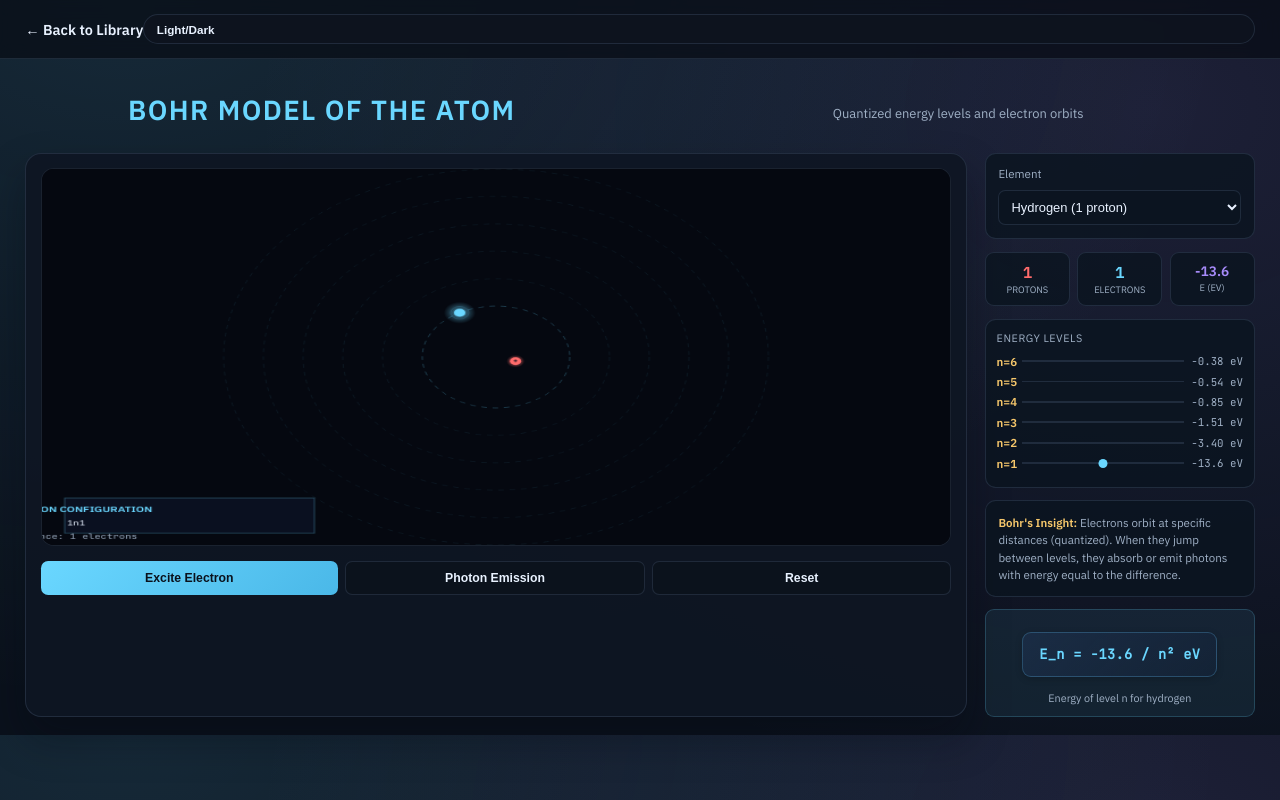
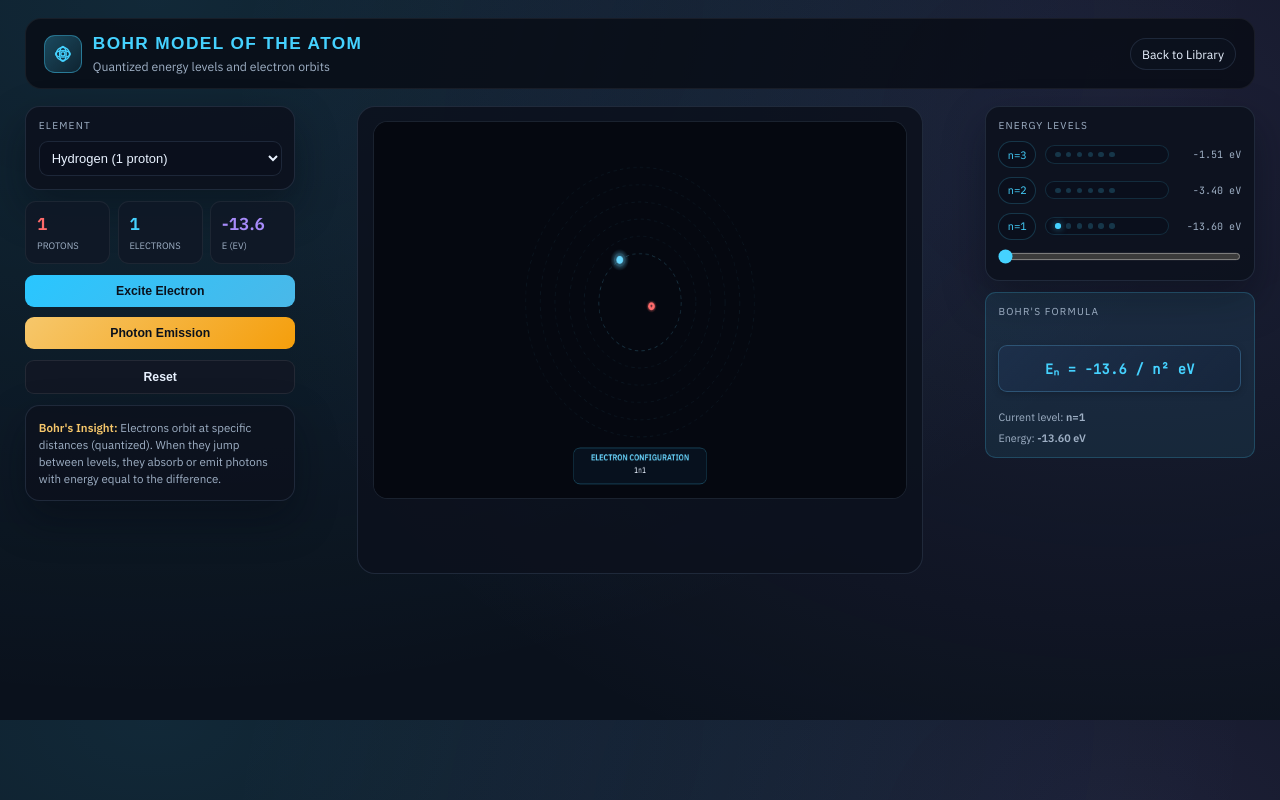
Before and after one commit to awork5814-hue/physics-sim-site, a website: page simulations/bohr.html in a window 1280 px wide. Drawn offline with Linux system fonts and the light colour scheme.

Commit message:
Upgrade Bohr Model simulation with enhanced animations

```diff
--- a/simulations/bohr.html
+++ b/simulations/bohr.html
@@ -10,139 +10,286 @@
   <link href="https://fonts.googleapis.com/css2?family=IBM+Plex+Sans:wght@400;500;600&family=JetBrains+Mono:wght@400&display=swap" rel="stylesheet">
   <style>
     :root {
-      --accent: #6ad7ff;
+      --accent: #45d2ff;
       --accent-2: #f6c76b;
-      --electron: #6ad7ff;
+      --electron: #45d2ff;
       --proton: #ff6b6b;
       --neutron: #9fb0c5;
       --photon: #a78bfa;
-      --sim-bg: rgba(10, 16, 26, 0.95);
       --sim-text: #e9f2ff;
       --sim-muted: #9fb0c5;
       --sim-border: rgba(120, 150, 190, 0.18);
-      --panel: rgba(15, 22, 35, 0.92);
+      --panel: rgba(12, 18, 30, 0.92);
+      --panel-2: rgba(16, 24, 38, 0.92);
     }
 
     body {
       margin: 0;
       background:
-        radial-gradient(1100px 700px at 10% 0%, rgba(106, 215, 255, 0.12), transparent),
-        radial-gradient(900px 700px at 90% 15%, rgba(167, 139, 250, 0.12), transparent),
+        radial-gradient(1100px 700px at 12% 0%, rgba(69, 210, 255, 0.12), transparent),
+        radial-gradient(900px 700px at 88% 18%, rgba(167, 139, 250, 0.12), transparent),
         #0a111c;
       color: var(--sim-text);
       font-family: "IBM Plex Sans", sans-serif;
     }
 
-    .page { min-height: 100vh; display: flex; flex-direction: column; }
-
-    .topbar {
-      display: flex; justify-content: space-between; align-items: center;
-      padding: 16px 28px; border-bottom: 1px solid var(--sim-border);
-      backdrop-filter: blur(10px); background: rgba(8, 12, 20, 0.7);
-      position: sticky; top: 0; z-index: 10;
+    .bohr-page {
+      min-height: 100vh;
+      display: flex;
+      flex-direction: column;
+      padding: 20px 28px 32px;
+      gap: 18px;
     }
 
-    .topbar a { color: var(--sim-text); text-decoration: none; font-weight: 600; }
-    .toggle {
-      display: inline-flex; gap: 8px; align-items: center; padding: 8px 14px;
-      border: 1px solid var(--sim-border); border-radius: 999px; background: rgba(14, 20, 32, 0.8);
-      cursor: pointer; color: var(--sim-text);
+    .bohr-header {
+      display: flex;
+      align-items: center;
+      justify-content: space-between;
+      padding: 16px 20px;
+      border-radius: 18px;
+      background: rgba(8, 12, 20, 0.8);
+      border: 1px solid rgba(255, 255, 255, 0.06);
     }
 
-    header.hero {
-      text-align: center; padding: 20px 20px 10px;
+    .bohr-title {
+      display: flex;
+      gap: 12px;
+      align-items: center;
     }
 
-    header.hero h1 {
-      letter-spacing: 0.05em; text-transform: uppercase; font-size: clamp(1.4rem, 2.4vw, 2rem);
-      margin: 0 0 8px; color: var(--accent);
+    .bohr-icon {
+      width: 42px;
+      height: 42px;
+      border-radius: 12px;
+      background: linear-gradient(135deg, rgba(69, 210, 255, 0.3), rgba(69, 210, 255, 0.1));
+      border: 1px solid rgba(69, 210, 255, 0.4);
+      display: grid;
+      place-items: center;
+      color: var(--accent);
     }
 
-    header.hero p { color: var(--sim-muted); margin: 0; font-size: 0.9rem; }
-
-    .layout {
-      display: grid; grid-template-columns: 1.2fr 300px; gap: 20px;
-      padding: 10px 28px 20px;
+    .bohr-title h1 {
+      margin: 0;
+      font-size: 1.2rem;
+      letter-spacing: 0.08em;
+      text-transform: uppercase;
+      font-family: "Space Grotesk", sans-serif;
+      color: var(--accent);
     }
 
-    .panel {
-      background: var(--panel); border: 1px solid var(--sim-border);
-      border-radius: 18px; padding: 16px; box-shadow: 0 24px 45px rgba(5, 10, 18, 0.35);
+    .bohr-title p {
+      margin: 4px 0 0;
+      font-size: 0.85rem;
+      color: var(--sim-muted);
+    }
+
+    .bohr-back {
+      text-decoration: none;
+      color: var(--sim-text);
+      font-size: 0.85rem;
+      padding: 8px 12px;
+      border-radius: 999px;
+      border: 1px solid var(--sim-border);
+      background: rgba(12, 18, 30, 0.8);
+    }
+
+    .bohr-grid {
+      display: grid;
+      grid-template-columns: 300px minmax(0, 1fr) 300px;
+      gap: 18px;
+    }
+
+    .bohr-card {
+      background: var(--panel);
+      border: 1px solid var(--sim-border);
+      border-radius: 16px;
+      padding: 14px;
+      box-shadow: 0 20px 45px rgba(5, 10, 18, 0.4);
+    }
+
+    .card-title {
+      font-size: 0.7rem;
+      text-transform: uppercase;
+      letter-spacing: 0.12em;
+      color: var(--sim-muted);
+      margin-bottom: 10px;
+    }
+
+    select {
+      width: 100%;
+      padding: 10px;
+      border-radius: 10px;
+      border: 1px solid var(--sim-border);
+      background: rgba(10, 16, 28, 0.9);
+      color: var(--sim-text);
+      font-size: 0.9rem;
+    }
+
+    .stats-grid {
+      display: grid;
+      grid-template-columns: repeat(3, minmax(0, 1fr));
+      gap: 8px;
+    }
+
+    .stat-card {
+      border-radius: 12px;
+      border: 1px solid rgba(255, 255, 255, 0.06);
+      padding: 12px;
+      text-align: left;
+      background: var(--panel-2);
+    }
+
+    .stat-value { font-size: 1.2rem; font-weight: 700; color: var(--accent); }
+    .stat-label { font-size: 0.65rem; color: var(--sim-muted); text-transform: uppercase; margin-top: 4px; }
+    .stat-card.protons .stat-value { color: var(--proton); }
+    .stat-card.electrons .stat-value { color: var(--electron); }
+    .stat-card.energy .stat-value { color: var(--photon); }
+
+    .bohr-btn {
+      width: 100%;
+      padding: 10px 12px;
+      border-radius: 10px;
+      border: none;
+      cursor: pointer;
+      font-weight: 600;
+      font-size: 0.85rem;
+      color: #0a111c;
+    }
+
+    .bohr-btn.primary {
+      background: linear-gradient(135deg, #29c6ff, #4ab8e8);
+    }
+
+    .bohr-btn.secondary {
+      background: linear-gradient(135deg, #f6c76b, #f59e0b);
+    }
+
+    .bohr-btn.ghost {
+      background: rgba(18, 24, 36, 0.9);
+      color: var(--sim-text);
+      border: 1px solid rgba(255, 255, 255, 0.08);
+    }
+
+    .energy-slider {
+      width: 100%;
+      accent-color: var(--accent);
+    }
+
+    .energy-row {
+      display: grid;
+      grid-template-columns: 42px 1fr 70px;
+      gap: 10px;
+      align-items: center;
+      margin-bottom: 10px;
+    }
+
+    .energy-pill {
+      display: inline-flex;
+      align-items: center;
+      justify-content: center;
+      padding: 6px 8px;
+      border-radius: 999px;
+      border: 1px solid rgba(69, 210, 255, 0.2);
+      background: rgba(10, 16, 28, 0.9);
+      font-size: 0.75rem;
+      color: var(--accent);
+    }
+
+    .energy-value {
+      font-family: 'JetBrains Mono', monospace;
+      font-size: 0.7rem;
+      color: var(--sim-muted);
+      text-align: right;
+    }
+
+    .energy-dots {
+      display: flex;
+      gap: 6px;
+      align-items: center;
+      padding: 6px 10px;
+      border-radius: 999px;
+      background: rgba(10, 16, 28, 0.9);
+      border: 1px solid rgba(69, 210, 255, 0.15);
+    }
+
+    .energy-dot {
+      width: 6px;
+      height: 6px;
+      border-radius: 50%;
+      background: rgba(69, 210, 255, 0.2);
+    }
+
+    .energy-dot.active {
+      background: var(--accent);
+      box-shadow: 0 0 8px rgba(69, 210, 255, 0.6);
+    }
+
+    .bohr-stack {
+      display: flex;
+      flex-direction: column;
+      gap: 12px;
+    }
+
+    .bohr-canvas-card {
+      background: var(--panel);
+      border: 1px solid var(--sim-border);
+      border-radius: 20px;
+      padding: 16px;
+      min-height: 520px;
+      display: flex;
+      flex-direction: column;
+      gap: 12px;
     }
 
     canvas {
-      width: 100%; height: 420px; background: #050810;
-      border-radius: 14px; border: 1px solid var(--sim-border);
+      width: 100%;
+      height: 420px;
+      background: #050810;
+      border-radius: 16px;
+      border: 1px solid var(--sim-border);
     }
 
-    .controls { display: flex; flex-direction: column; gap: 14px; }
-
-    .control-group {
-      background: rgba(11, 20, 32, 0.8); border: 1px solid var(--sim-border);
-      border-radius: 12px; padding: 14px;
-    }
-
-    .control-label {
-      display: flex; justify-content: space-between; align-items: center;
-      font-size: 0.8rem; color: var(--sim-muted); margin-bottom: 10px;
-    }
-
-    .control-label strong { color: var(--accent); font-weight: 500; }
-
-    input[type="range"] { width: 100%; }
-
-    select {
-      width: 100%; padding: 10px; border-radius: 8px;
-      border: 1px solid var(--sim-border); background: #0b1420;
-      color: var(--sim-text); font-size: 0.9rem;
-    }
-
-    .stats-row {
-      display: flex; gap: 8px; flex-wrap: wrap;
-    }
-
-    .stat-card {
-      background: rgba(11, 20, 32, 0.8); border: 1px solid var(--sim-border);
-      border-radius: 10px; padding: 10px 14px; text-align: center; flex: 1; min-width: 70px;
-    }
-
-    .stat-value { font-size: 1.1rem; font-weight: 700; color: var(--accent); }
-    .stat-label { font-size: 0.65rem; color: var(--sim-muted); text-transform: uppercase; margin-top: 2px; }
-    .stat-card.protons .stat-value { color: var(--proton); }
-    .stat-card.electrons .stat-value { color: var(--electron); }
-    .stat-card.energy .stat-value { color: var(--photon); font-size: 0.95rem; }
-
     .energy-levels {
-      background: rgba(11, 20, 32, 0.8); border: 1px solid var(--sim-border);
-      border-radius: 12px; padding: 12px;
-    }
-
-    .level-title {
-      font-size: 0.75rem; text-transform: uppercase; letter-spacing: 0.05em;
-      color: var(--sim-muted); margin-bottom: 10px;
+      display: flex;
+      flex-direction: column;
+      gap: 10px;
     }
 
     .level-bar {
-      display: flex; align-items: center; gap: 8px; margin: 6px 0;
+      display: grid;
+      grid-template-columns: 40px 1fr 70px;
+      gap: 8px;
+      align-items: center;
       font-size: 0.8rem;
     }
 
-    .level-n { color: var(--accent-2); font-weight: 600; width: 20px; }
+    .level-n { color: var(--accent); font-weight: 600; }
     .level-line {
-      flex: 1; height: 2px; background: var(--sim-border);
+      height: 12px;
+      border-radius: 999px;
+      background: rgba(10, 16, 28, 0.9);
+      border: 1px solid rgba(69, 210, 255, 0.15);
       position: relative;
+      overflow: hidden;
     }
 
     .level-electron {
-      position: absolute; top: -4px; width: 10px; height: 10px;
-      background: var(--electron); border-radius: 50%; transform: translateX(-50%);
+      position: absolute;
+      top: 2px;
+      width: 8px;
+      height: 8px;
+      background: var(--electron);
+      border-radius: 50%;
+      transform: translateX(-50%);
     }
 
-    .level-e { color: var(--sim-muted); font-family: 'JetBrains Mono', monospace; font-size: 0.75rem; }
+    .level-e { color: var(--sim-muted); font-family: 'JetBrains Mono', monospace; font-size: 0.75rem; text-align: right; }
 
     .photon-panel {
-      background: rgba(167, 139, 250, 0.1); border: 1px solid rgba(167, 139, 250, 0.3);
-      border-radius: 12px; padding: 12px;
+      background: rgba(167, 139, 250, 0.12);
+      border: 1px solid rgba(167, 139, 250, 0.3);
+      border-radius: 12px;
+      padding: 12px;
     }
 
     .photon-title { font-size: 0.75rem; color: var(--photon); text-transform: uppercase; margin-bottom: 8px; }
@@ -150,55 +297,66 @@
     .photon-series { font-size: 0.75rem; color: var(--sim-muted); margin-top: 4px; }
 
     .formula-box {
-      background: rgba(106, 215, 255, 0.08); border: 1px solid rgba(106, 215, 255, 0.2);
-      border-radius: 10px; padding: 12px; text-align: center;
+      background: rgba(69, 210, 255, 0.08);
+      border: 1px solid rgba(69, 210, 255, 0.2);
+      border-radius: 12px;
+      padding: 14px;
+      display: flex;
+      flex-direction: column;
+      gap: 8px;
     }
 
-    .formula { font-family: 'JetBrains Mono', monospace; font-size: 0.95rem; color: var(--accent); }
-    .formula-desc { font-size: 0.75rem; color: var(--sim-muted); margin-top: 4px; }
-
-    .btn-row { display: flex; gap: 8px; }
-
-    button {
-      flex: 1; padding: 10px; border-radius: 8px; border: 1px solid var(--sim-border);
-      background: rgba(12, 18, 28, 0.8); color: var(--sim-text); cursor: pointer;
-      font-weight: 600; font-size: 0.85rem;
+    .formula {
+      font-family: 'JetBrains Mono', monospace;
+      font-size: 0.95rem;
+      color: var(--accent);
     }
 
-    button:hover { border-color: var(--accent); }
-    button.primary { background: linear-gradient(135deg, var(--accent), #4ab8e8); border: none; color: #0a111c; }
+    .formula-desc { font-size: 0.75rem; color: var(--sim-muted); }
 
-    @media (max-width: 980px) {
-      .layout { grid-template-columns: 1fr; }
-      canvas { height: 320px; }
+    .insight {
+      font-size: 0.8rem;
+      color: var(--sim-muted);
+      line-height: 1.5;
+    }
+
+    @media (max-width: 1100px) {
+      .bohr-grid {
+        grid-template-columns: 1fr;
+      }
+      .bohr-canvas-card {
+        min-height: 420px;
+      }
+      canvas {
+        height: 320px;
+      }
     }
   </style>
 </head>
 <body>
-  <div class="page">
-    <div class="topbar">
-      <a href="/index.html">← Back to Library</a>
-      <button class="toggle" id="themeToggle">Light/Dark</button>
-    </div>
-
-    <header class="hero">
-      <h1>Bohr Model of the Atom</h1>
-      <p>Quantized energy levels and electron orbits</p>
+  <div class="bohr-page">
+    <header class="bohr-header">
+      <div class="bohr-title">
+        <div class="bohr-icon">
+          <svg width="22" height="22" viewBox="0 0 24 24" fill="none" stroke="currentColor" stroke-width="1.6" stroke-linecap="round" stroke-linejoin="round" aria-hidden="true">
+            <circle cx="12" cy="12" r="2.5"></circle>
+            <ellipse cx="12" cy="12" rx="9" ry="4"></ellipse>
+            <ellipse cx="12" cy="12" rx="4" ry="9"></ellipse>
+            <ellipse cx="12" cy="12" rx="8" ry="8" transform="rotate(45 12 12)"></ellipse>
+          </svg>
+        </div>
+        <div>
+          <h1>Bohr Model of the Atom</h1>
+          <p>Quantized energy levels and electron orbits</p>
+        </div>
+      </div>
+      <a class="bohr-back" href="/index.html">Back to Library</a>
     </header>
 
-    <section class="layout">
-      <div class="panel">
-        <canvas id="bohrCanvas" width="800" height="480"></canvas>
-        <div class="btn-row" style="margin-top: 12px;">
-          <button id="exciteBtn" class="primary">Excite Electron</button>
-          <button id="decayBtn">Photon Emission</button>
-          <button id="resetBtn">Reset</button>
-        </div>
-      </div>
-
-      <div class="controls">
-        <div class="control-group">
-          <div class="control-label">Element</div>
+    <section class="bohr-grid">
+      <aside class="bohr-left bohr-stack">
+        <div class="bohr-card">
+          <div class="card-title">Element</div>
           <select id="element">
             <option value="1,0">Hydrogen (1 proton)</option>
             <option value="2,1">Helium (2 protons)</option>
@@ -208,7 +366,7 @@
           </select>
         </div>
 
-        <div class="stats-row">
+        <div class="stats-grid">
           <div class="stat-card protons">
             <div class="stat-value" id="statProtons">1</div>
             <div class="stat-label">Protons</div>
@@ -223,14 +381,12 @@
           </div>
         </div>
 
-        <div class="energy-levels" id="energyLevels">
-          <div class="level-title">Energy Levels</div>
-          <div class="level-bar"><span class="level-n">n=6</span><div class="level-line" id="level6"></div><span class="level-e">-0.38 eV</span></div>
-          <div class="level-bar"><span class="level-n">n=5</span><div class="level-line" id="level5"></div><span class="level-e">-0.54 eV</span></div>
-          <div class="level-bar"><span class="level-n">n=4</span><div class="level-line" id="level4"></div><span class="level-e">-0.85 eV</span></div>
-          <div class="level-bar"><span class="level-n">n=3</span><div class="level-line" id="level3"></div><span class="level-e">-1.51 eV</span></div>
-          <div class="level-bar"><span class="level-n">n=2</span><div class="level-line" id="level2"></div><span class="level-e">-3.40 eV</span></div>
-          <div class="level-bar"><span class="level-n">n=1</span><div class="level-line" id="level1"><div class="level-electron" style="left: 50%;"></div></div><span class="level-e">-13.6 eV</span></div>
+        <button id="exciteBtn" class="bohr-btn primary">Excite Electron</button>
+        <button id="decayBtn" class="bohr-btn secondary">Photon Emission</button>
+        <button id="resetBtn" class="bohr-btn ghost">Reset</button>
+
+        <div class="bohr-card insight">
+          <strong style="color: var(--accent-2);">Bohr's Insight:</strong> Electrons orbit at specific distances (quantized). When they jump between levels, they absorb or emit photons with energy equal to the difference.
         </div>
 
         <div class="photon-panel" id="photonPanel" style="display: none;">
@@ -238,16 +394,42 @@
           <div class="photon-wavelength" id="photonWavelength">λ = 121.6 nm (Lyman-α)</div>
           <div class="photon-series" id="photonSeries">Series: Lyman (UV)</div>
         </div>
+      </aside>
 
-        <div class="control-group" style="font-size: 0.8rem; color: var(--sim-muted); line-height: 1.5;">
-          <strong style="color: var(--accent-2);">Bohr's Insight:</strong> Electrons orbit at specific distances (quantized). When they jump between levels, they absorb or emit photons with energy equal to the difference.
+      <main class="bohr-center">
+        <div class="bohr-canvas-card">
+          <canvas id="bohrCanvas" width="800" height="480"></canvas>
+        </div>
+      </main>
+
+      <aside class="bohr-right bohr-stack">
+        <div class="bohr-card">
+          <div class="card-title">Energy Levels</div>
+          <div class="energy-row">
+            <span class="energy-pill">n=3</span>
+            <div class="energy-dots" id="dotsN3"></div>
+            <span class="energy-value" id="energyN3">-1.51 eV</span>
+          </div>
+          <div class="energy-row">
+            <span class="energy-pill">n=2</span>
+            <div class="energy-dots" id="dotsN2"></div>
+            <span class="energy-value" id="energyN2">-3.40 eV</span>
+          </div>
+          <div class="energy-row">
+            <span class="energy-pill">n=1</span>
+            <div class="energy-dots" id="dotsN1"></div>
+            <span class="energy-value" id="energyN1">-13.6 eV</span>
+          </div>
+          <input class="energy-slider" id="levelSlider" type="range" min="1" max="6" step="1" value="1" />
         </div>
 
         <div class="formula-box">
-          <div class="formula">E_n = -13.6 / n² eV</div>
-          <div class="formula-desc">Energy of level n for hydrogen</div>
+          <div class="card-title">Bohr's Formula</div>
+          <div class="formula">Eₙ = -13.6 / n² eV</div>
+          <div class="formula-desc">Current level: <strong id="currentLevelLabel">n=1</strong></div>
+          <div class="formula-desc">Energy: <strong id="currentEnergyLabel">-13.6 eV</strong></div>
         </div>
-      </div>
+      </aside>
     </section>
   </div>
 
@@ -316,7 +498,7 @@
     }
 
     function getOrbitRadius(level) {
-      return 30 + level * 35;
+      return 40 + level * 22;
     }
 
     function draw() {
@@ -324,7 +506,7 @@
       ctx.fillRect(0, 0, canvas.width, canvas.height);
 
       const cx = canvas.width / 2;
-      const cy = canvas.height / 2;
+      const cy = canvas.height / 2 - 10;
 
       for (let level = 1; level <= 6; level++) {
         const r = getOrbitRadius(level);
@@ -435,14 +617,33 @@
 
       state.photons = state.photons.filter(p => p.life > 0 && p.x > 0 && p.x < canvas.width && p.y > 0 && p.y < canvas.height);
 
-      ctx.fillStyle = '#0a1020';
-      ctx.fillRect(20, canvas.height - 60, 220, 45);
-      ctx.strokeStyle = 'rgba(106, 215, 255, 0.3)';
-      ctx.strokeRect(20, canvas.height - 60, 220, 45);
+      const badgeWidth = 200;
+      const badgeHeight = 46;
+      const badgeX = (canvas.width - badgeWidth) / 2;
+      const badgeY = canvas.height - badgeHeight - 18;
+      const radius = 10;
+
+      ctx.fillStyle = 'rgba(8, 18, 32, 0.9)';
+      ctx.strokeStyle = 'rgba(69, 210, 255, 0.3)';
+      ctx.lineWidth = 1;
+      ctx.beginPath();
+      ctx.moveTo(badgeX + radius, badgeY);
+      ctx.lineTo(badgeX + badgeWidth - radius, badgeY);
+      ctx.quadraticCurveTo(badgeX + badgeWidth, badgeY, badgeX + badgeWidth, badgeY + radius);
+      ctx.lineTo(badgeX + badgeWidth, badgeY + badgeHeight - radius);
+      ctx.quadraticCurveTo(badgeX + badgeWidth, badgeY + badgeHeight, badgeX + badgeWidth - radius, badgeY + badgeHeight);
+      ctx.lineTo(badgeX + radius, badgeY + badgeHeight);
+      ctx.quadraticCurveTo(badgeX, badgeY + badgeHeight, badgeX, badgeY + badgeHeight - radius);
+      ctx.lineTo(badgeX, badgeY + radius);
+      ctx.quadraticCurveTo(badgeX, badgeY, badgeX + radius, badgeY);
+      ctx.closePath();
+      ctx.fill();
+      ctx.stroke();
 
       ctx.fillStyle = '#6ad7ff';
-      ctx.font = 'bold 10px IBM Plex Sans';
-      ctx.fillText('ELECTRON CONFIGURATION', 30, canvas.height - 42);
+      ctx.font = 'bold 11px IBM Plex Sans';
+      ctx.textAlign = 'center';
+      ctx.fillText('ELECTRON CONFIGURATION', canvas.width / 2, badgeY + 16);
 
       const shellCapacities = [2, 8, 18, 32];
       let configStr = state.electrons.map(e => e.level).sort((a, b) => a - b)
@@ -451,28 +652,38 @@
           return i === 0 || arr[i - 1] !== l ? `${count}n${l}` : '';
         }).filter(Boolean).join(' + ');
 
-      ctx.font = '9px JetBrains Mono';
+      ctx.font = '10px JetBrains Mono';
       ctx.fillStyle = '#e9f2ff';
-      ctx.fillText(configStr || 'Empty', 30, canvas.height - 25);
-      ctx.fillStyle = '#9fb0c5';
-      ctx.fillText(`Valence: ${state.electrons.filter(e => e.level === Math.max(...state.electrons.map(x => x.level))).length} electrons`, 30, canvas.height - 8);
+      ctx.fillText(configStr || 'Empty', canvas.width / 2, badgeY + 32);
     }
 
     function updateEnergyDisplay() {
       const e = energyLevels[state.currentLevel - 1].energy;
       document.getElementById('statEnergy').textContent = e.toFixed(1);
+      document.getElementById('currentLevelLabel').textContent = `n=${state.currentLevel}`;
+      document.getElementById('currentEnergyLabel').textContent = `${e.toFixed(2)} eV`;
 
-      for (let n = 1; n <= 6; n++) {
-        const levelEl = document.getElementById(`level${n}`);
-        const electrons = state.electrons.filter(e => e.level === n).length;
-        levelEl.innerHTML = '';
-        for (let i = 0; i < electrons; i++) {
-          const dot = document.createElement('div');
-          dot.className = 'level-electron';
-          dot.style.left = `${(i + 1) / (electrons + 1) * 100}%`;
-          levelEl.appendChild(dot);
+      const dotTargets = [
+        { id: 'dotsN3', level: 3 },
+        { id: 'dotsN2', level: 2 },
+        { id: 'dotsN1', level: 1 }
+      ];
+      dotTargets.forEach(({ id, level }) => {
+        const el = document.getElementById(id);
+        if (!el) return;
+        el.innerHTML = '';
+        const maxDots = 6;
+        const activeCount = state.electrons.filter(e => e.level === level).length;
+        for (let i = 0; i < maxDots; i++) {
+          const dot = document.createElement('span');
+          dot.className = 'energy-dot' + (i < activeCount ? ' active' : '');
+          el.appendChild(dot);
         }
-      }
+      });
+
+      document.getElementById('energyN3').textContent = `${energyLevels[2].energy.toFixed(2)} eV`;
+      document.getElementById('energyN2').textContent = `${energyLevels[1].energy.toFixed(2)} eV`;
+      document.getElementById('energyN1').textContent = `${energyLevels[0].energy.toFixed(2)} eV`;
     }
 
     function emitPhoton(fromLevel, toLevel) {
@@ -545,6 +756,7 @@
       state.protons = elem.protons;
       state.neutrons = elem.neutrons;
       document.getElementById('statProtons').textContent = state.protons;
+      document.getElementById('statElectrons').textContent = state.protons;
       initElectrons();
       updateEnergyDisplay();
     });
@@ -558,12 +770,30 @@
       document.getElementById('photonPanel').style.display = 'none';
     });
 
-    document.getElementById('themeToggle').addEventListener('click', () => {
-      document.body.classList.toggle('light');
-    });
+    const levelSlider = document.getElementById('levelSlider');
+    if (levelSlider) {
+      levelSlider.addEventListener('input', (e) => {
+        const next = parseInt(e.target.value, 10);
+        if (!Number.isNaN(next)) {
+          state.currentLevel = next;
+          if (state.electrons[0]) state.electrons[0].level = next;
+          updateEnergyDisplay();
+        }
+      });
+      levelSlider.value = String(state.currentLevel);
+    }
+
+    const themeToggle = document.getElementById('themeToggle');
+    if (themeToggle) {
+      themeToggle.addEventListener('click', () => {
+        document.body.classList.toggle('light');
+      });
+    }
 
     initElectrons();
     updateEnergyDisplay();
+    document.getElementById('statElectrons').textContent = state.protons;
+    if (levelSlider) levelSlider.value = String(state.currentLevel);
     loop();
   </script>
 </body>
```
